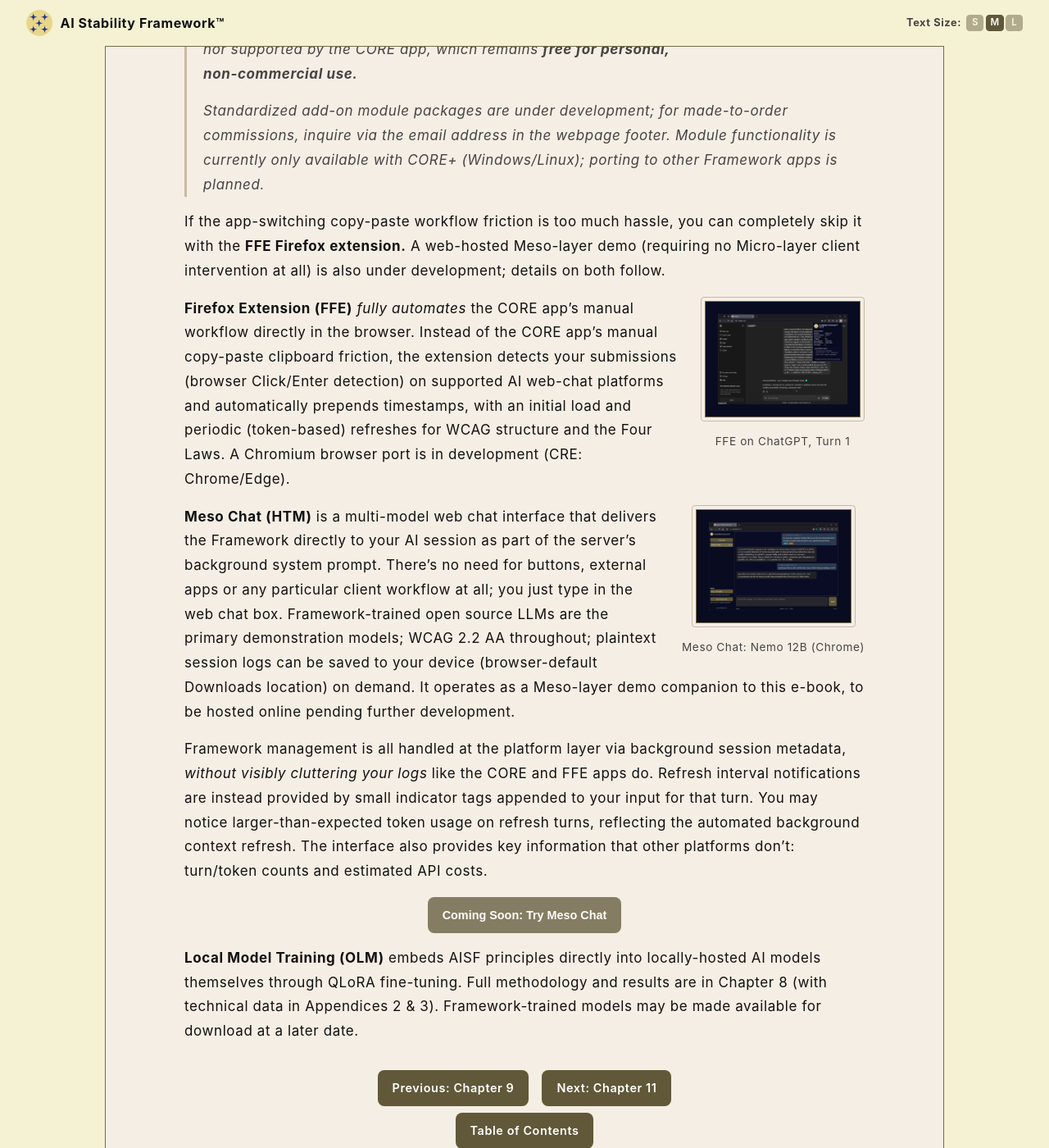
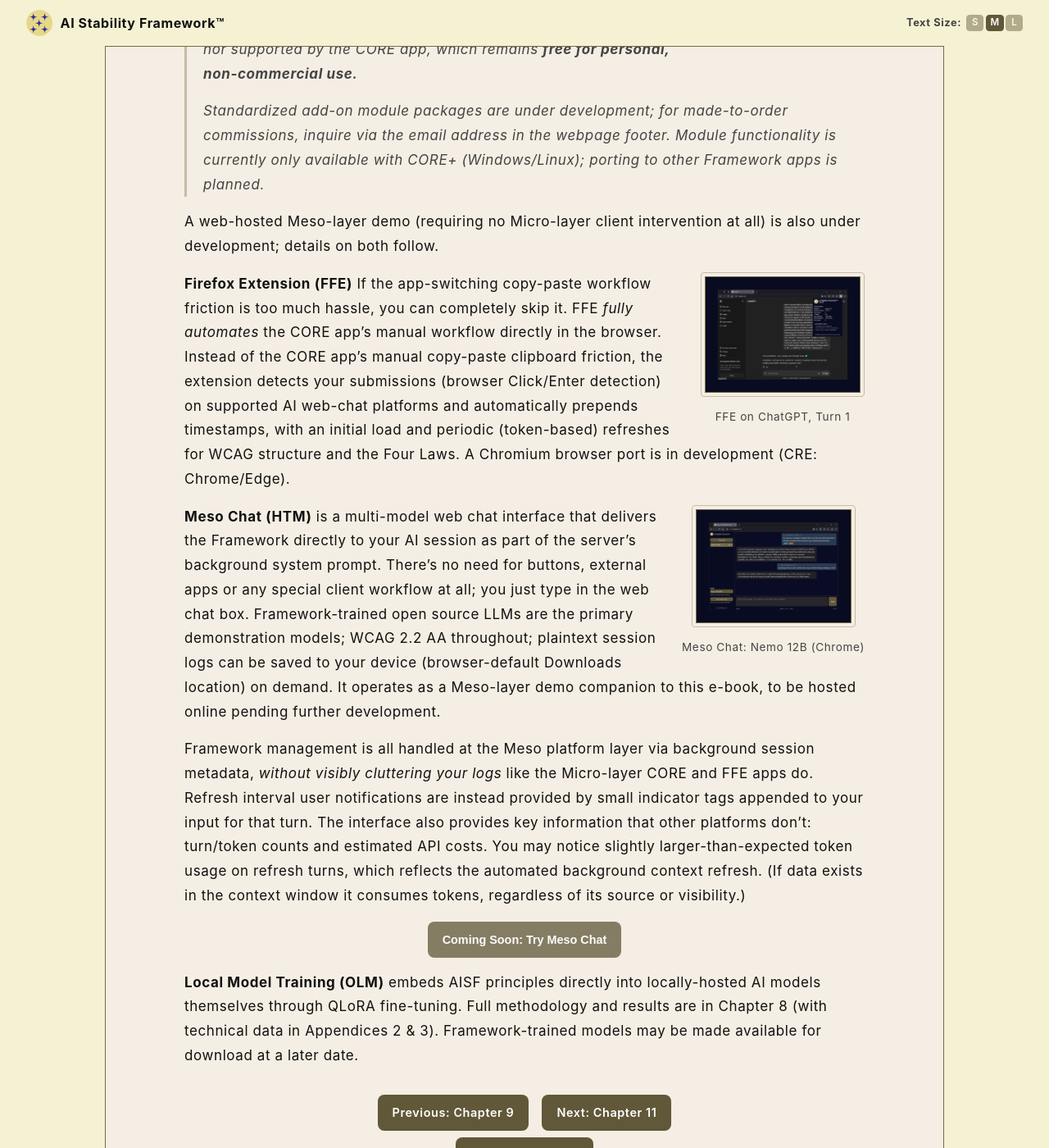
Before and after one commit to rojaslen/AISF-WEB, a Jekyll site: the page built from ch10.md, in a window 1280 px wide and 1400 px high, scrolled down 3716 px. Shown: the whole window at 82% size. Built offline with Jekyll 4.4.1, drawn with Linux system fonts in a browser that asks for light colours; some web fonts are replaced.

Commit message:
Update ch10.md

```diff
--- a/ch10.md
+++ b/ch10.md
@@ -86,7 +86,7 @@
 <p><i>Standardized add-on module packages are under development; for made-to-order commissions, inquire via the email address in the webpage footer. Module functionality is currently only available with CORE+ (Windows/Linux); porting to other Framework apps is planned.</I></p>
 </blockquote>
 
-If the app-switching copy-paste workflow friction is too much hassle, you can completely skip it with the **FFE Firefox extension.** A web-hosted Meso-layer demo (requiring no Micro-layer client intervention at all) is also under development; details on both follow.
+A web-hosted Meso-layer demo (requiring no Micro-layer client intervention at all) is also under development; details on both follow.
 
 <figure class="screenshot float-right">
   <button class="thumb-btn" data-src="/assets/images/gpt-ffe-turn1.png" data-alt="Firefox extension active with ChatGPT, turn 1 with popup" aria-label="View full size: Firefox extension on ChatGPT, turn 1 with popup">
@@ -95,7 +95,7 @@
   <figcaption>FFE on ChatGPT, Turn 1</figcaption>
 </figure>
 
-**Firefox Extension (FFE)** *fully automates* the CORE app's manual workflow directly in the browser. Instead of the CORE app's manual copy-paste clipboard friction, the extension detects your submissions (browser Click/Enter detection) on supported AI web-chat platforms and automatically prepends timestamps, with an initial load and periodic (token-based) refreshes for WCAG structure and the Four Laws. A Chromium browser port is in development (CRE: Chrome/Edge).
+**Firefox Extension (FFE)** If the app-switching copy-paste workflow friction is too much hassle, you can completely skip it. FFE *fully automates* the CORE app's manual workflow directly in the browser. Instead of the CORE app's manual copy-paste clipboard friction, the extension detects your submissions (browser Click/Enter detection) on supported AI web-chat platforms and automatically prepends timestamps, with an initial load and periodic (token-based) refreshes for WCAG structure and the Four Laws. A Chromium browser port is in development (CRE: Chrome/Edge).
 
 <figure class="screenshot float-right">
   <button class="thumb-btn" data-src="/assets/images/htm-turn1-dark.png" data-alt="Meso Chat active session, dark mode" aria-label="View full size: Meso Chat active session">
@@ -104,9 +104,9 @@
   <figcaption>Meso Chat: Nemo 12B (Chrome)</figcaption>
 </figure>
 
-**Meso Chat (HTM)** is a multi-model web chat interface that delivers the Framework directly to your AI session as part of the server's background system prompt. There's no need for buttons, external apps or any particular client workflow at all; you just type in the web chat box. Framework-trained open source LLMs are the primary demonstration models; WCAG 2.2 AA throughout; plaintext session logs can be saved to your device (browser-default Downloads location) on demand. It operates as a Meso-layer demo companion to this e-book, to be hosted online pending further development.
+**Meso Chat (HTM)** is a multi-model web chat interface that delivers the Framework directly to your AI session as part of the server's background system prompt. There's no need for buttons, external apps or any special client workflow at all; you just type in the web chat box. Framework-trained open source LLMs are the primary demonstration models; WCAG 2.2 AA throughout; plaintext session logs can be saved to your device (browser-default Downloads location) on demand. It operates as a Meso-layer demo companion to this e-book, to be hosted online pending further development.
 
-Framework management is all handled at the platform layer via background session metadata, *without visibly cluttering your logs* like the CORE and FFE apps do. Refresh interval notifications are instead provided by small indicator tags appended to your input for that turn. You may notice larger-than-expected token usage on refresh turns, reflecting the automated background context refresh. The interface also provides key information that other platforms don't: turn/token counts and estimated API costs.
+Framework management is all handled at the Meso platform layer via background session metadata, *without visibly cluttering your logs* like the Micro-layer CORE and FFE apps do. Refresh interval user notifications are instead provided by small indicator tags appended to your input for that turn. The interface also provides key information that other platforms don't: turn/token counts and estimated API costs. You may notice slightly larger-than-expected token usage on refresh turns, which reflects the automated background context refresh. (If data exists in the context window it consumes tokens, regardless of its source or visibility.)
 
 <p><button class="demo-btn" disabled aria-disabled="true">Coming Soon: Try Meso Chat</button></p>
 
```
